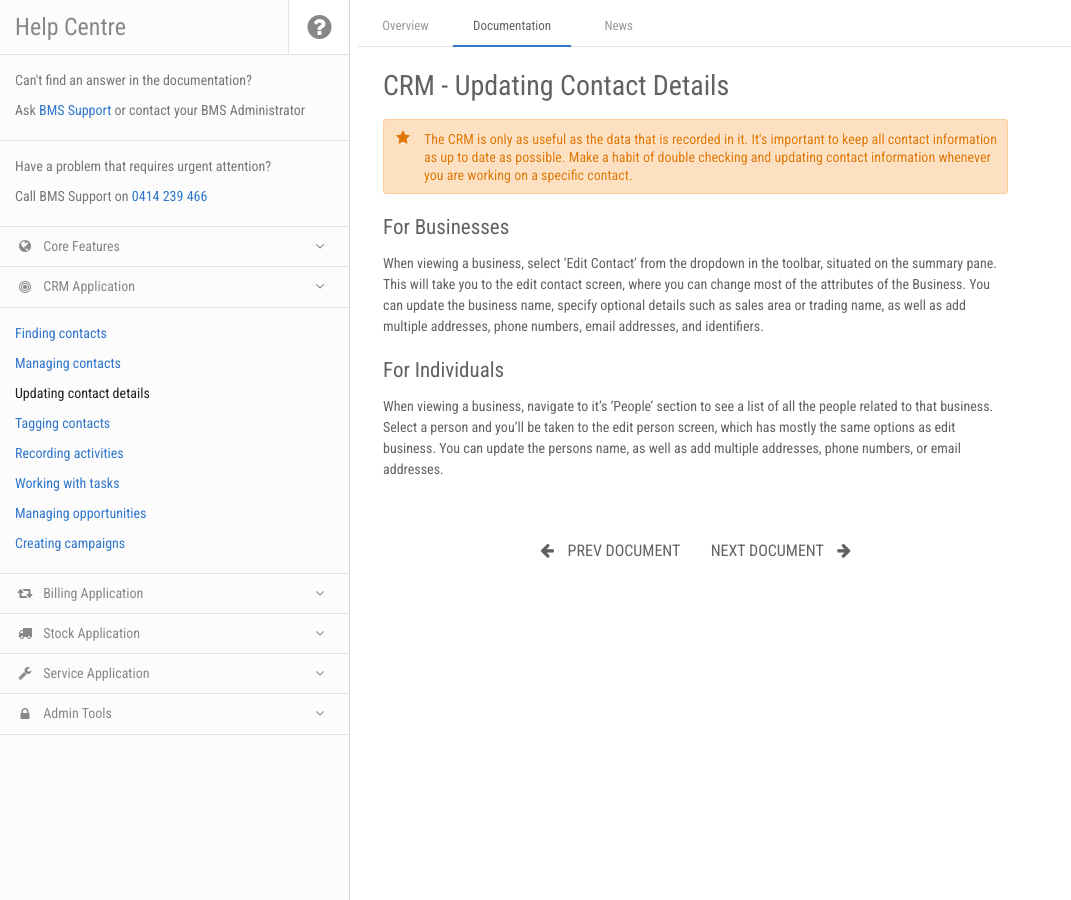
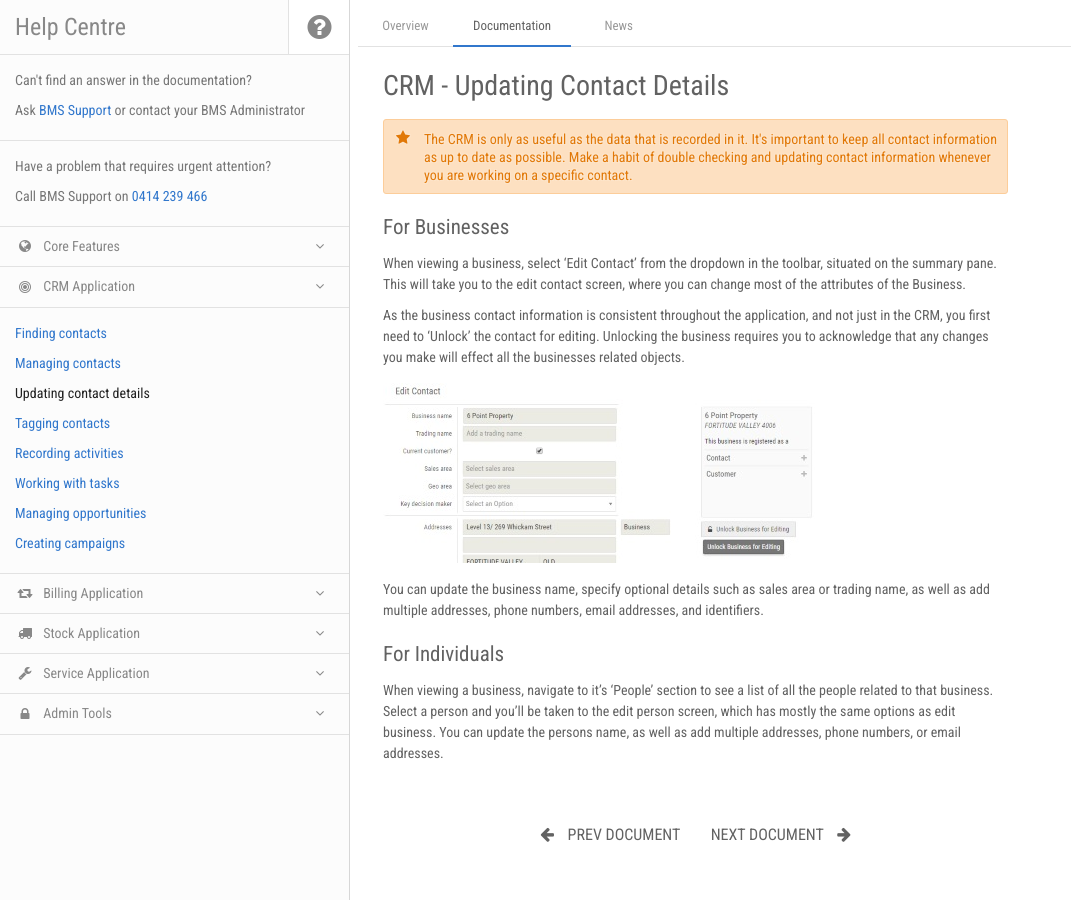
Before and after one commit to ambit/bms-support, a Jekyll site: the page built from docs/crm-updating-contact-details.md, in a window 1280 px wide. Shown: the whole page, without its empty margins (0-1071 px from the left). Built offline with Jekyll 4.4.1, drawn with Linux system fonts in a browser that asks for light colours; nearby versions of some CDN libraries.

Commit message:
CRM Updating Contact Details

```diff
--- a/docs/crm-updating-contact-details.md
+++ b/docs/crm-updating-contact-details.md
@@ -14,7 +14,13 @@ next_section: crm-tagging-contacts
 
 ## For Businesses
 
-When viewing a business, select 'Edit Contact' from the dropdown in the toolbar, situated on the summary pane. This will take you to the edit contact screen, where you can change most of the attributes of the Business. You can update the business name, specify optional details such as sales area or trading name, as well as add multiple addresses, phone numbers, email addresses, and identifiers.
+When viewing a business, select 'Edit Contact' from the dropdown in the toolbar, situated on the summary pane. This will take you to the edit contact screen, where you can change most of the attributes of the Business.
+
+As the business contact information is consistent throughout the application, and not just in the CRM, you first need to 'Unlock' the contact for editing. Unlocking the business requires you to acknowledge that any changes you make will effect all the businesses related objects.
+
+![Navigation Menu]({{ site.baseurl }}/img/crm-contact-unlock-edit.jpg)
+
+You can update the business name, specify optional details such as sales area or trading name, as well as add multiple addresses, phone numbers, email addresses, and identifiers.
 
 ## For Individuals
 
```
Also changed, not shown: docs/crm-finding-contacts.md (+1 -3 lines), img/crm-contact-unlock-edit.jpg (added).
